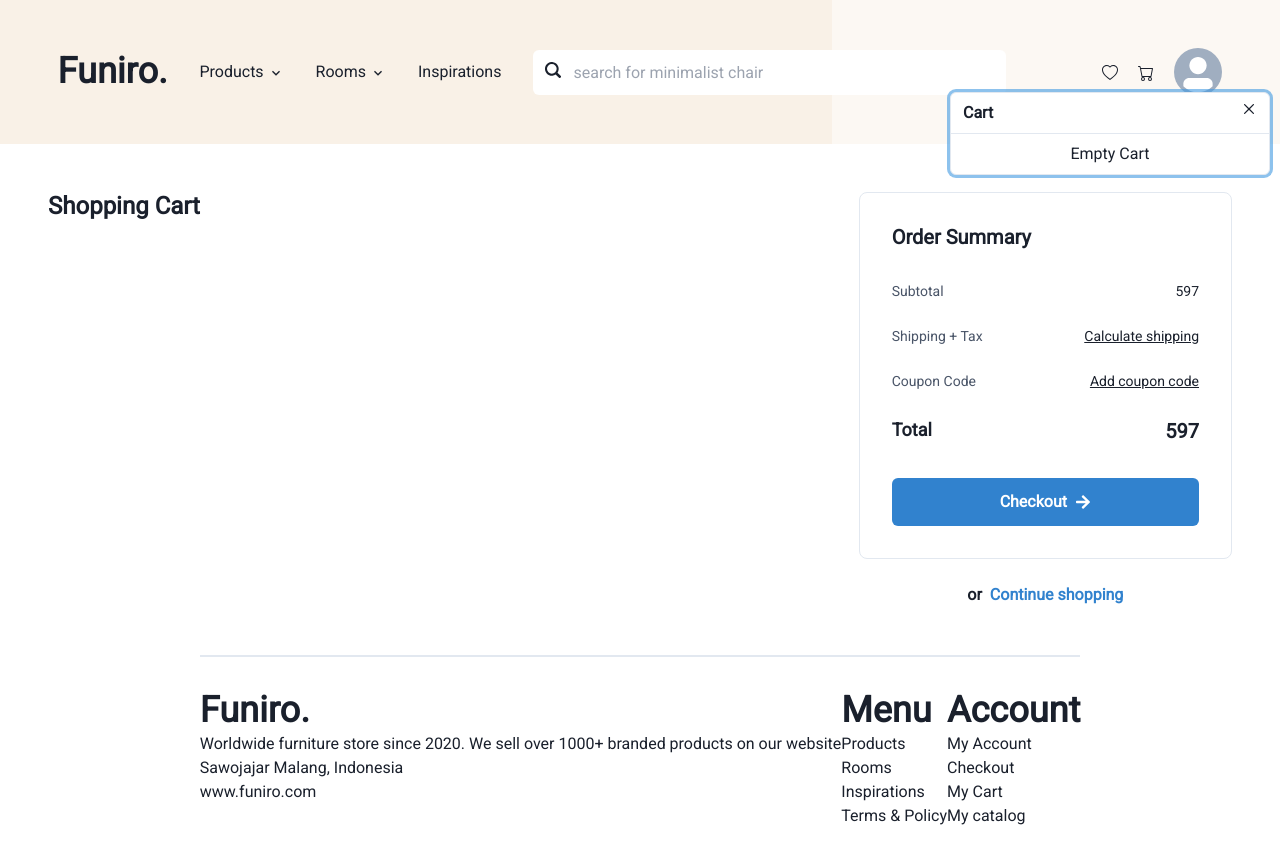
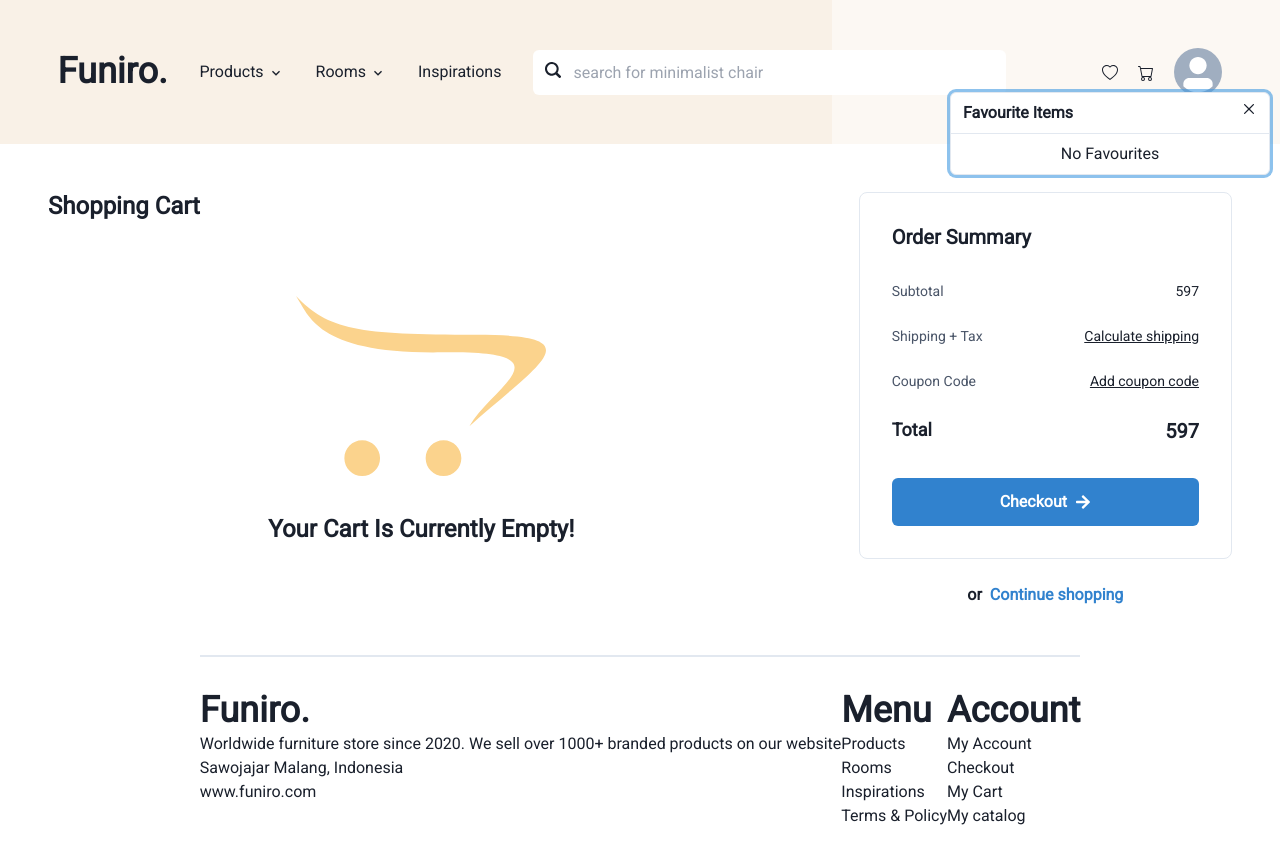
Before and after one commit to damaestro165/funiro, a React (Create React App) app: page /cart in a window 1280 px wide. Both pictures are taken after a click on the element 1110 px from the left and 72 px from the top of the page. Built offline with nearby package versions, Linux system fonts and the light colour scheme.

Commit message:
feat: is cart empty

```diff
--- a/src/CartPage.jsx
+++ b/src/CartPage.jsx
@@ -1,7 +1,5 @@
 import React from 'react';
 
-import { AiOutlineMinus, AiOutlinePlus } from 'react-icons/ai';
-import { useSelector } from 'react-redux';
 import {
   Box,
   Flex,
@@ -10,27 +8,17 @@ import {
   Stack,
   useColorModeValue as mode,
   HStack,
+  Icon,
   Text,
-  Button,
-  Image,
 } from '@chakra-ui/react';
 import { CartOrderSummary } from './components/CartOrderSummary';
-import { FaTimes } from 'react-icons/fa';
+import CartItems from './components/CartItems';
+import { useSelector } from 'react-redux';
+import { FaOpencart } from 'react-icons/fa';
 
 const CartPage = () => {
   const products = useSelector((state) => state.cart.products);
-
-  const handleDecreaseQuantity = (product) => {
-    // decrease quantity logic
-  };
-
-  const handleIncreaseQuantity = (product) => {
-    // increase quantity logic
-  };
-
-  const handleRemoveProduct = (product) => {
-    // remove product logic
-  };
+  const isCartEmpty = products.length === 0 ? false : true;
 
   return (
     <Box
@@ -73,76 +61,16 @@ const CartPage = () => {
           <Heading fontSize='2xl' fontWeight='extrabold'>
             Shopping Cart
           </Heading>
-          <Stack spacing='6'>
-            {products.map((product) => (
-              <Flex
-                direction={{ base: 'column', md: 'row' }}
-                justify='space-between'
-                align='center'
-                key={product.headind}
-                gap={5}
-              >
-                <Stack direction='row' spacing='5' width='full'>
-                  <Image
-                    src={product.image}
-                    alt={product.heading}
-                    boxSize='150px'
-                    rounded='lg'
-                    width='120px'
-                    height='120px'
-                    fit='cover'
-                    draggable='false'
-                    loading='lazy'
-                  />
-                  <Box>
-                    <Stack
-                      spacing='0.5'
-                      className='flex  justify-center h-full'
-                    >
-                      <Text fontWeight='bold'>{product.heading}</Text>
-                      <Text color={mode('gray.600', 'gray.400')} fontSize='sm'>
-                        {product.text}
-                      </Text>
-                    </Stack>
-                  </Box>
-                </Stack>
-                <Flex
-                  width='full'
-                  justify='space-between'
-                  display={{ base: 'flex', md: 'flex' }}
-                >
-                  <Box className='flex gap-4'>
-                    <Button
-                      size='sm'
-                      variant='outline'
-                      onClick={() => handleDecreaseQuantity(product.heading)}
-                    >
-                      <AiOutlineMinus />
-                    </Button>
-                    <Text>1</Text>
-                    <Button
-                      size='sm'
-                      x
-                      variant='outline'
-                      onClick={() => handleIncreaseQuantity(product)}
-                    >
-                      <AiOutlinePlus />
-                    </Button>
-                  </Box>
-                  <Text fontSize='md' fontWeight='bold'>
-                    Price: {product.price}
-                  </Text>
-                  <Button
-                    size='sm'
-                    variant='unstlyed'
-                    onClick={() => handleRemoveProduct(product)}
-                  >
-                    <FaTimes />
-                  </Button>
-                </Flex>
-              </Flex>
-            ))}
-          </Stack>
+          {isCartEmpty ? (
+            <CartItems products={products} />
+          ) : (
+            <Flex className='items-center justify-center flex-col'>
+              <Icon as={FaOpencart} w={250} h={250} color='orange.200' />
+              <Text fontSize='2xl' fontWeight='bold'>
+                Your Cart Is Currently Empty!
+              </Text>
+            </Flex>
+          )}
         </Stack>
         <Flex direction='column' align='center' flex='1'>
           <CartOrderSummary />
--- /dev/null
+++ b/src/components/CartItems.jsx
@@ -0,0 +1,101 @@
+import React from 'react';
+import { removeFromCart } from '../store';
+import { FaTimes } from 'react-icons/fa';
+
+import { AiOutlineMinus, AiOutlinePlus } from 'react-icons/ai';
+import { useDispatch } from 'react-redux';
+import {
+  Box,
+  Flex,
+  Stack,
+  useColorModeValue as mode,
+  Text,
+  Button,
+  Image,
+} from '@chakra-ui/react';
+
+function CartItems({ products }) {
+  const dispatch = useDispatch();
+  const handleDecreaseQuantity = (product) => {
+    // decrease quantity logic
+  };
+
+  const handleIncreaseQuantity = (product) => {
+    // increase quantity logic
+  };
+
+  const handleRemoveProduct = (product) => {
+    dispatch(removeFromCart(product));
+  };
+  return (
+    <Stack spacing='6'>
+      {products.map((product) => (
+        <Flex
+          direction={{ base: 'column', md: 'row' }}
+          justify='space-between'
+          align='center'
+          key={product.headind}
+          gap={5}
+        >
+          <Stack direction='row' spacing='5' width='full'>
+            <Image
+              src={product.image}
+              alt={product.heading}
+              boxSize='150px'
+              rounded='lg'
+              width='120px'
+              height='120px'
+              fit='cover'
+              draggable='false'
+              loading='lazy'
+            />
+            <Box>
+              <Stack spacing='0.5' className='flex  justify-center h-full'>
+                <Text fontWeight='bold'>{product.heading}</Text>
+                <Text color={mode('gray.600', 'gray.400')} fontSize='sm'>
+                  {product.text}
+                </Text>
+              </Stack>
+            </Box>
+          </Stack>
+          <Flex
+            width='full'
+            justify='space-between'
+            display={{ base: 'flex', md: 'flex' }}
+          >
+            <Box className='flex gap-4'>
+              <Button
+                size='sm'
+                variant='outline'
+                onClick={() => handleDecreaseQuantity(product.heading)}
+              >
+                <AiOutlineMinus />
+              </Button>
+              <Text>1</Text>
+              <Button
+                size='sm'
+                x
+                variant='outline'
+                onClick={() => handleIncreaseQuantity(product)}
+              >
+                <AiOutlinePlus />
+              </Button>
+            </Box>
+            <Text fontSize='md' fontWeight='bold'>
+              Price: {product.price}
+            </Text>
+            <Button
+              size='sm'
+              variant='unstlyed'
+              onClick={() => handleRemoveProduct(product)}
+            >
+              <FaTimes />
+            </Button>
+          </Flex>
+        </Flex>
+      ))}
+    </Stack>
+  );
+}
+
+export default CartItems;
--- a/src/components/Favourite.jsx
+++ b/src/components/Favourite.jsx
@@ -36,7 +36,7 @@ function Favourite({ children, items }) {
       </PopoverTrigger>
       <Portal>
         <PopoverContent>
-          <PopoverHeader fontWeight='semibold'>Cart</PopoverHeader>
+          <PopoverHeader fontWeight='semibold'>Favourite Items</PopoverHeader>
           <PopoverCloseButton />
           {productInCart ? (
             <PopoverBody>
@@ -90,7 +90,7 @@ function Favourite({ children, items }) {
           ) : (
             <PopoverBody>
               <Center>
-                <Text>Empty Cart</Text>
+                <Text>No Favourites</Text>
               </Center>
             </PopoverBody>
           )}
```
